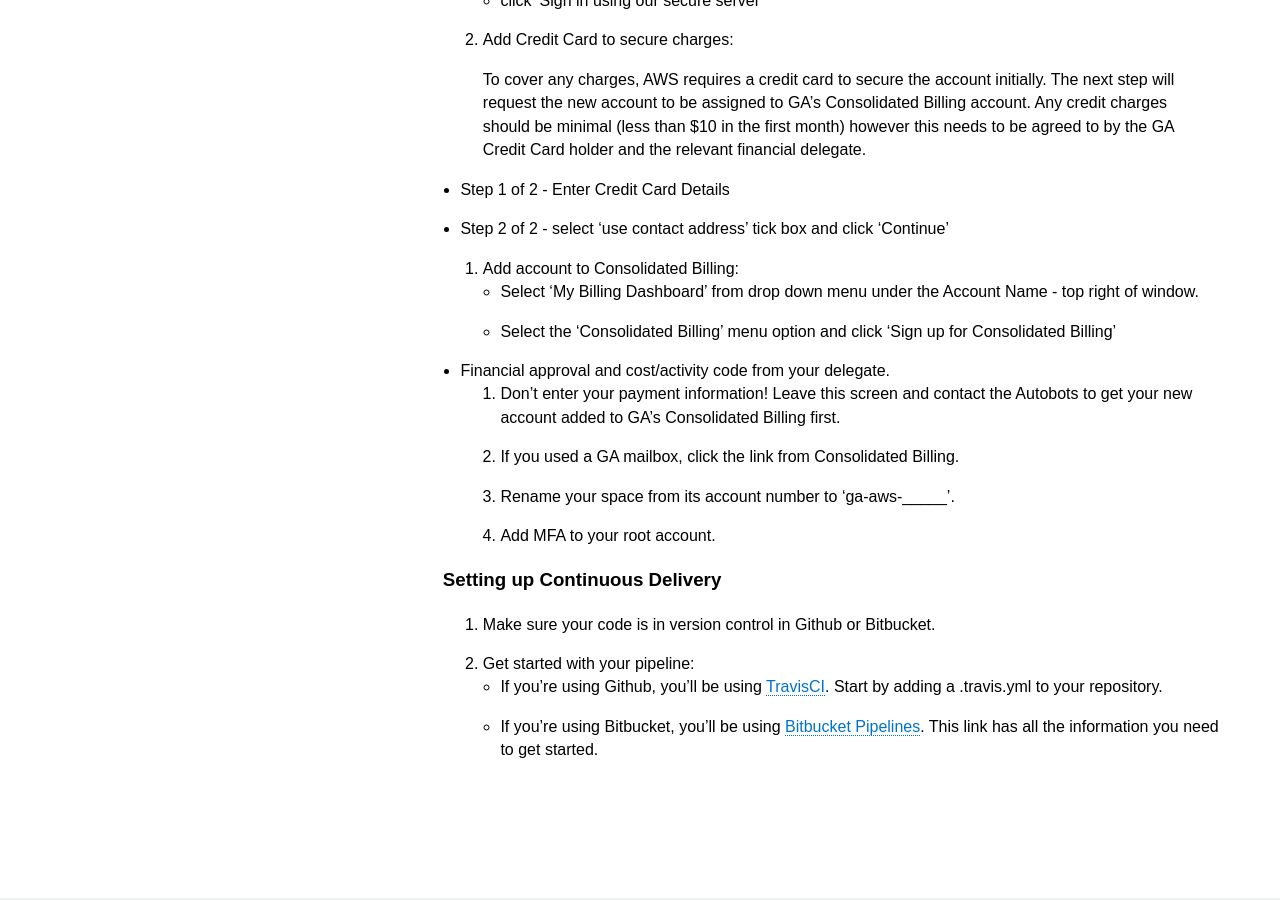
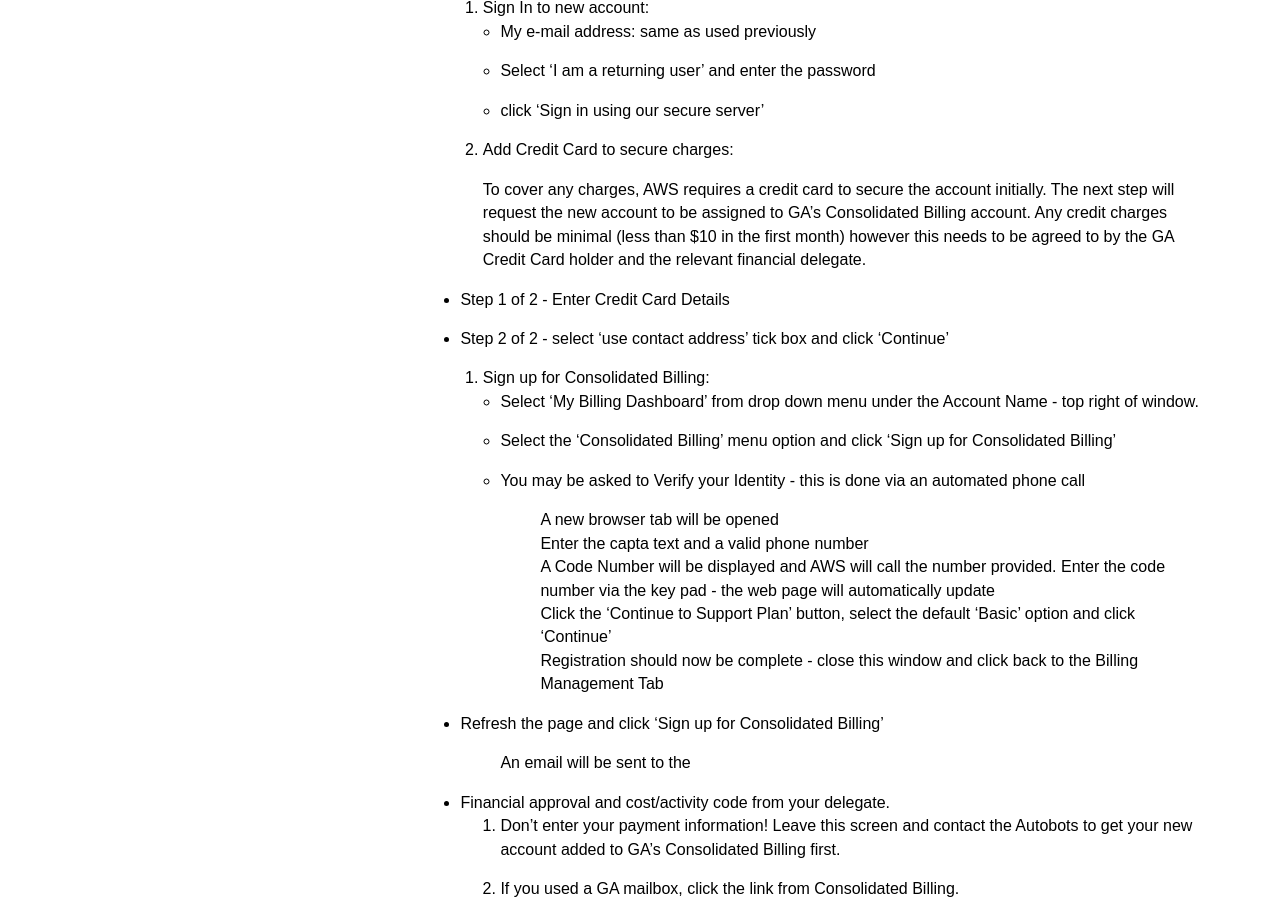
Before and after one commit to GeoscienceAustralia/cloud, a Jekyll site: the page built from docs/_pages/setting_up_index.md, in a window 1280 px wide and 900 px high, scrolled down 1811 px. Built offline with Jekyll 4.4.1, drawn with Linux system fonts in a browser that asks for light colours; some of the changed text lies outside the part shown.

Commit message:
Update setting_up_index.md

```diff
--- a/docs/_pages/setting_up_index.md
+++ b/docs/_pages/setting_up_index.md
@@ -17,16 +17,20 @@
 
 If you have an application that will eventually become a production service, you should create a stand-alone account.
 
-**Information you will need**
- > Approval from the relevant section leader/financial delegate
- > A valid GA Credit Card for step 5.
- > GA Cost and Activity Codes
+Information you will need
+  > Approval from the relevant section leader/financial delegate
+> A valid GA Credit Card for step 5.
+> GA Cost and Activity Codes
+> The name for your Account should be 'GA-AWS-xxxxxxxxxx'. For example, 'ga-aws-bumblebee' for the Bumblebee project.
 
 1. Create an [AWS account](https://aws.amazon.com/resources/create-account/):
  * Click on the "Sign Up Now" button - then select the "I am a new user" option.
  * Enter a valid email address - this should be either:
 
-   > A shared GA mailbox (contact the Service Desk - note that this can take some time to create), **OR**
+   > A shared GA mailbox (contact the Service Desk - note that this can take some time to create),
+   > The new mailbox should be named
+   >
+   > **OR**
    >
    > ga.autobots+______@gmail.com (e.g. ga.autobots+bumblebee@gmail.com).
    > Email from this account forwards to the Autobots.
@@ -73,9 +77,20 @@
  * Step 1 of 2 - Enter Credit Card Details
  * Step 2 of 2 - select 'use contact address' tick box and click 'Continue'
 
-6. Add account to Consolidated Billing:
+6. Sign up for Consolidated Billing:
  * Select 'My Billing Dashboard' from drop down menu under the Account Name - top right of window.
  * Select the 'Consolidated Billing' menu option and click 'Sign up for Consolidated Billing'
+ * You may be asked to Verify your Identity - this is done via an automated phone call
+   > A new browser tab will be opened
+   > Enter the capta text and a valid phone number
+   > A Code Number will be displayed and AWS will call the number provided.
+   > Enter the code number via the key pad - the web page will automatically update
+   > Click the 'Continue to Support Plan' button, select the default 'Basic' option and click 'Continue'
+   > Registration should now be complete - close this window and click back to the Billing Management Tab
+
+ * Refresh the page and click 'Sign up for Consolidated Billing'
+   > An email will be sent to the
+
 
 
 * Financial approval and cost/activity code from your delegate.
```
